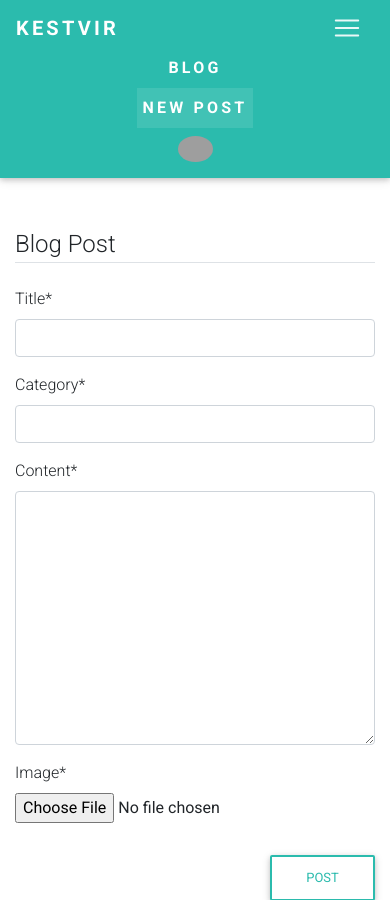
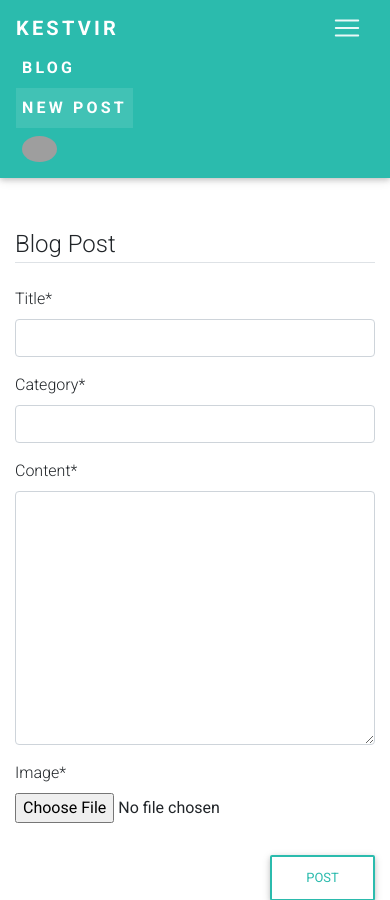
Before and after one commit to kestvir/django-blog, a Django app: page /post/new/ in a window 390 px wide, after a click that opens the changed part. Shown: the top 900 px of the page. Run offline with Django 3.2, Linux system fonts and the light colour scheme; the visitor is signed in with stand-in values (Sample User, id 1); some libraries are stand-ins or nearby versions; grey boxes are pictures that could not be loaded.

Commit message:
fixed nav on mobile

```diff
--- a/static/css/main.css
+++ b/static/css/main.css
@@ -19,7 +19,7 @@ p {
     letter-spacing: 0.2rem;
 }
 
-#basicNav {
+#basicExampleNav {
     justify-content: flex-end;
 }
 
@@ -150,6 +150,15 @@ ul {
 
 .project-filter {
     text-align: center;
+}
+
+@media screen and (max-width: 892px) {
+    .navbar-nav {
+        align-items: flex-start;
+    }
+    .navbar .dropdown-menu {
+        left: 0;
+    }
 }
 
 /****** portfolio filter select *******/
```
